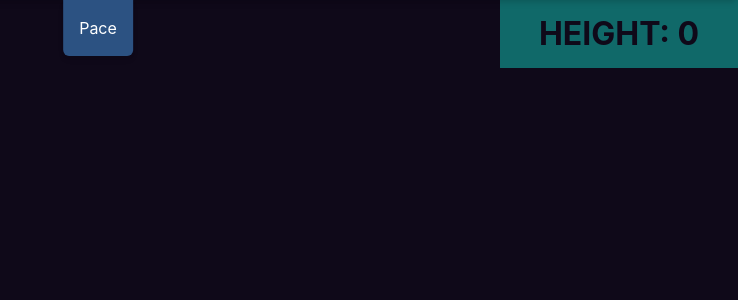
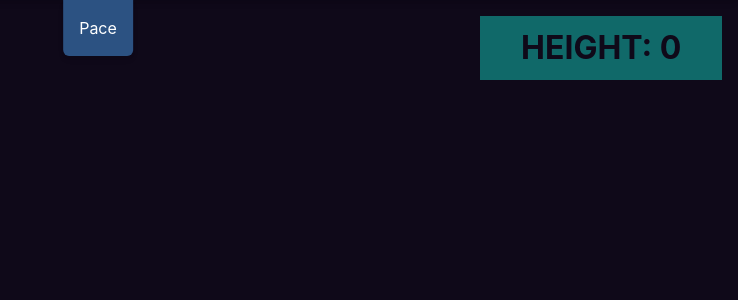
Before and after one commit to petervidaHU/vertical-fe, a React app: page / in a window 1280 px wide. Shown: the top 300 px of the page, without its empty margins (542-1280 px from the left). Built offline with nearby package versions, Linux system fonts and the light colour scheme; the HTML template or start-up script is replaced by a standard one.

Commit message:
refector prefetch with separated stories and epics

```diff
--- a/src/API/storyAPI.ts
+++ b/src/API/storyAPI.ts
@@ -14,6 +14,11 @@ interface responseList {
   meta: { total: number },
 }
 
+export interface StoriesResponse {
+  stories: Array<iStoryEntity>;
+  epics: Array<iStoryEntity>;
+};
+
 const baseUrl = 'http://localhost:3000';
 
 export const storiesApi = createApi({
@@ -22,7 +27,7 @@ export const storiesApi = createApi({
   tagTypes: ['Story'],
 
   endpoints: (builder) => ({
-    fetchStories: builder.query<Array<iStoryEntity>, number>({
+    fetchStories: builder.query<StoriesResponse, number>({
       query: (scroll) => ({ url: `story/pre/${scroll}` }),
     }),
 
--- a/src/components/MainWrapper.tsx
+++ b/src/components/MainWrapper.tsx
@@ -1,70 +1,31 @@
 import React from 'react'
 import PageTitle from './PageTitle'
-import styled from '@emotion/styled'
-import { useScroll } from '../hooks/useScroll'
+import { Box, Grid, GridItem, Center } from "@chakra-ui/react";
 import ScrollAmount from './ScrollAmount'
-import StorySelector from './StorySelector'
+import RecordHandler from './RecordHandler'
 import Settings from './settings/Settings'
 
 const MainWrapper = () => {
-  const { data, error, isLoading } = useScroll()
-
   return (
-    <Main>
+    <Box bg="#0f0919" color="#ffffff" h="100vh" position="relative" overflow="hidden" zIndex="1">
       <Settings />
       <PageTitle />
-      <GridContainer>
-        <div>
-          {data && data.length > 0 && (
-            <StorySelector stories={data} />
-          )}
-        </div>
-        <RightChannel>
-          <ScrollAmount />
-        </RightChannel>
-      </GridContainer>
-    </Main>
+      <Grid
+        templateColumns={{ base: "1fr", md: "80% auto" }}
+        gap={2}
+        p={4}
+      >
+        <GridItem minWidth='300px'>
+          <RecordHandler />
+        </GridItem>
+        <GridItem bg="#106969" color="#0f0919" fontSize="2rem" fontWeight="700" textTransform="uppercase" textAlign="center">
+          <Center h="100%" w="100%" p={2}>
+            <ScrollAmount />
+          </Center>
+        </GridItem>
+      </Grid>
+    </Box>
   )
 }
 
-export default MainWrapper
-
-const Main = styled.section`
-      width: auto;
-      height: 100vh;
-      background: #0f0919;
-      color: #ffffff;
-      overflow: hidden;
-      position: relative;
-      z-index: 1;
-      `;
-
-const GridContainer = styled.div`
-      margin-inline-start: 40px;
-      display: grid;
-      grid-template-columns: 80% auto;
-      grid-column-gap: 10px;
-
-      @media (max-width: 750px) {
-        grid - template - columns: 1fr;
-  }
-  > div {
-        min - width: 300px;
-  }
-      `;
-
-const RightChannel = styled.div`
-      display: flex;
-      flex-direction: column;
-      align-items: center;
-      justify-content: center;
-      width: 100%;
-      height: 100%;
-      background: #106969;
-      color: #0f0919;
-      font-size: 2rem;
-      font-weight: 700;
-      text-transform: uppercase;
-      text-align: center;
-      padding: 10px;
-      `
+export default MainWrapper;
--- /dev/null
+++ b/src/components/RecordHandler.tsx
@@ -0,0 +1,43 @@
+import React from 'react'
+import Story from './Story';
+import Epic from './Epic';
+import { useSelector } from 'react-redux';
+import { selectNaturalScroll, selectScroll } from '../store/scrollSlice';
+import { useScroll } from '../hooks/useScroll';
+
+
+const RecordHandler: React.FC = () => {
+  const { stories, epics, error, isLoading } = useScroll()
+  const naturalScrollPosition = useSelector(selectNaturalScroll);
+  const scrollPosition = useSelector(selectScroll);
+
+  const storiesVisible = stories.filter(s => scrollPosition >= s.startPoint - 2000 && scrollPosition <= s.startPoint + 2000)
+  const epicsVisible = epics.filter(s => scrollPosition >= s.startPoint && scrollPosition <= s.endPoint)
+
+  if (error) {
+    console.error('there is an error occured during prefetch records: ', error);
+    return (<div>error, see console!</div>);
+  }
+
+  return (
+    <>
+      {storiesVisible.map(story => (
+        <Story
+          naturalScrollPosition={naturalScrollPosition}
+          key={story.id}
+          story={story}
+        />
+      ))}
+
+      {epicsVisible.map(epic => (
+        <Epic
+          scrollPosition={scrollPosition}
+          key={epic.id}
+          epic={epic}
+        />
+      ))}
+    </>
+  );
+}
+
+export default RecordHandler
--- a/src/components/StorySelector.tsx
+++ /dev/null
@@ -1,40 +0,0 @@
-import React from 'react'
-import { TypeOfStory, iStoryEntity } from '../types/story.interface';
-import Story from './Story';
-import Epic from './Epic';
-import { useSelector } from 'react-redux';
-import { selectNaturalScroll, selectScroll } from '../store/scrollSlice';
-
-type Props = {
-  stories: Array<iStoryEntity>,
-}
-
-const StorySelector: React.FC<Props> = ({ stories }) => {
-  const naturalScrollPosition = useSelector(selectNaturalScroll);
-  const scrollPosition = useSelector(selectScroll);
-  console.log('comps: ', stories);
-  const s = stories.filter(s => scrollPosition >= s.startPoint - 2000 && scrollPosition <= s.startPoint + 2000 )
-  console.log('s: ', s);
-
-  return (
-    <>
-      {s.map(comp =>
-        comp.type === TypeOfStory.Story ? (
-          <Story
-            naturalScrollPosition={naturalScrollPosition}
-            key={comp.id}
-            story={comp}
-          />
-        ) : (
-          <Epic
-            scrollPosition={scrollPosition}
-            key={comp.id}
-            epic={comp}
-          />
-        )
-      )}
-    </>
-  );
-}
-
-export default StorySelector
--- a/src/hooks/useScroll.ts
+++ b/src/hooks/useScroll.ts
@@ -1,8 +1,13 @@
 import { useEffect, useCallback } from "react";
-import { useLazyFetchStoriesQuery } from "../API/storyAPI";
+import { StoriesResponse, useLazyFetchStoriesQuery } from "../API/storyAPI";
 import { useDispatch, useSelector } from 'react-redux';
 import { setScroll, setNaturalScroll, selectScroll, selectNaturalScroll } from './../store/scrollSlice';
 import { selectPace } from "../store/paceSlice";
+
+const initialState: StoriesResponse = {
+  stories: [],
+  epics: [],
+}
 
 export const useScroll = () => {
   const dispatch = useDispatch();
@@ -10,7 +15,8 @@ export const useScroll = () => {
   const pace = useSelector(selectPace);
   const naturalScroll = useSelector(selectNaturalScroll)
 
-  const [triggerFetch, { data = [], error, isLoading }] = useLazyFetchStoriesQuery();
+
+  const [triggerFetch, { data = initialState, error, isLoading }] = useLazyFetchStoriesQuery();
 
   const handleScroll = useCallback((event: WheelEvent) => {
     event.preventDefault();
@@ -21,12 +27,16 @@ export const useScroll = () => {
     dispatch(setNaturalScroll(naturalMovement > 0 ? naturalMovement : 0))
     dispatch(setScroll((movement > 0 ? movement : 0)));
 
-    if (data.filter(story => story.startPoint > scrollAmount).length < 3) {
+    if (
+      //TODO: refactor fetch logic
+      data.stories.filter(story => story.startPoint > scrollAmount).length < 3 ||
+      data.epics.filter(story => story.startPoint > scrollAmount).length < 3
+    ) {
       console.log('fetch triggered ', scrollAmount)
       triggerFetch(scrollAmount);
     }
 
-  }, [scrollAmount, dispatch, data.length, triggerFetch]);
+  }, [scrollAmount, dispatch, data, triggerFetch]);
 
   useEffect(() => {
     document.addEventListener('wheel', handleScroll, { passive: false });
@@ -36,5 +46,7 @@ export const useScroll = () => {
     };
   }, [handleScroll]);
 
-  return { data, error, isLoading };
+  const { stories, epics } = data;
+
+  return { stories, epics, error, isLoading };
 }
```
